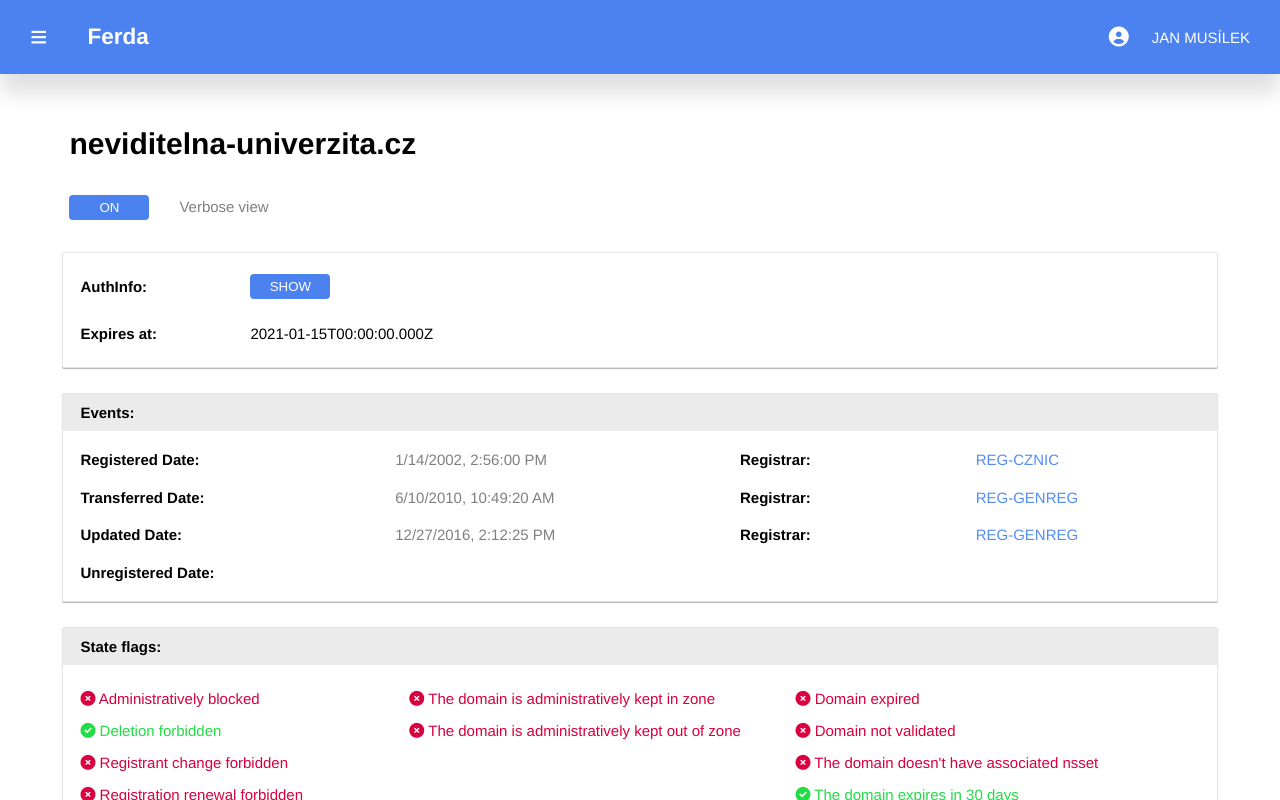
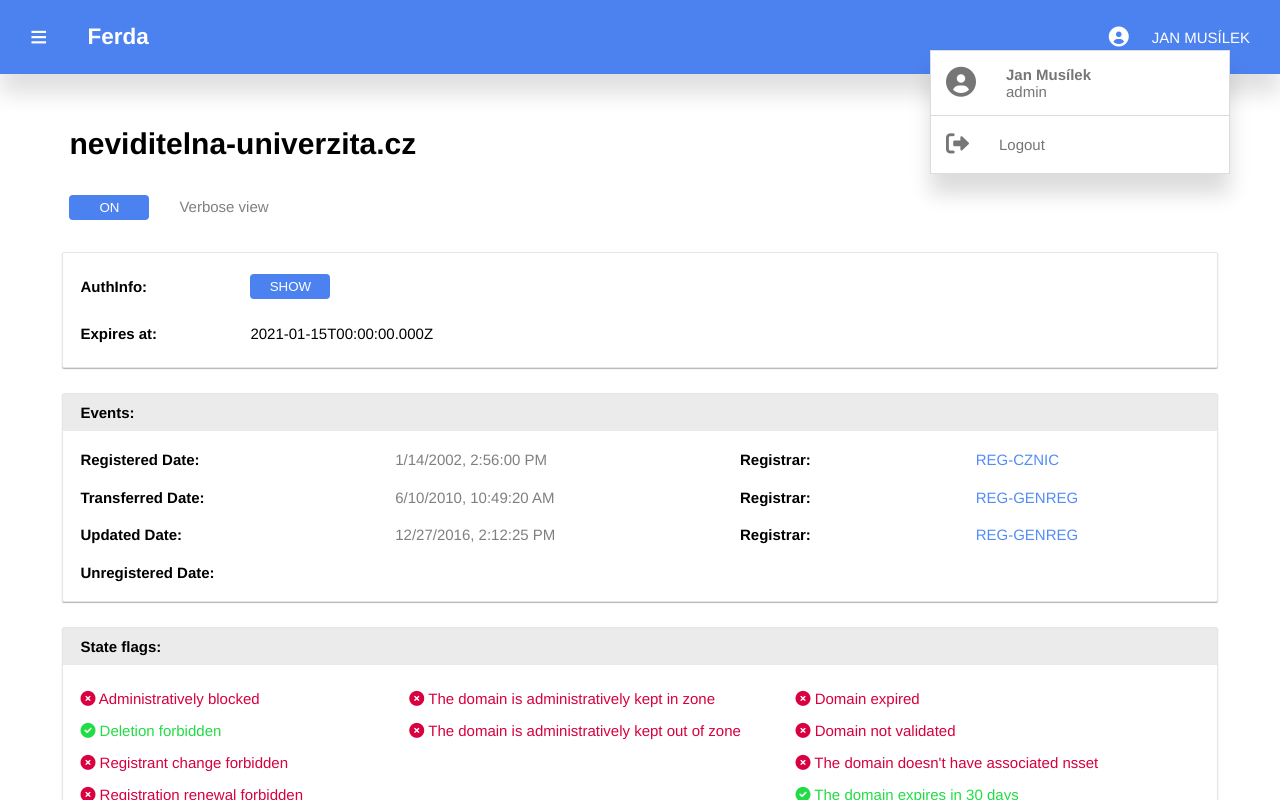
Before and after one commit to jamm3e3333/vue-task, a Vue app: page / in a window 1280 px wide. Both pictures are taken after a click on the element "JAN MUSÍLEK". Shown: the top 800 px of the page. Built offline with nearby package versions, Linux system fonts and the light colour scheme.

Commit message:
Add user card

```diff
--- a/src/App.vue
+++ b/src/App.vue
@@ -4,8 +4,13 @@
     @toggle-menu="toggleMenuHandler"
     @toggle-user="toggleUserHandler"
     headerName="Ferda"
-    userName="Jan Musílek"
+    :userName="userName"
   />
+  <DomainUser
+    v-if="toggleUser"
+    :userName="userName"
+    :userRole="userRole"
+   />
   <DomainNavBar v-if="toggleMenu" />
   <div :class="['info-wrapper', toggleMenu ? '' : 'toggle-menu']">
     <div class="info-left">
@@ -100,6 +105,7 @@ import DomainNSSet from './components/Set/DomainNSSet';
 import DomainAuthInfo from './components/AuthInfo/DomainAuthInfo';
 import DomainHead from './components/DomainHead';
 import DomainNavBar from './components/DomainNavBar';
+import DomainUser from './components/DomainUser';
 
 export default {
   name: 'App',
@@ -114,6 +120,7 @@ export default {
     DomainAuthInfo,
     DomainHead,
     DomainNavBar,
+    DomainUser,
   },
   data() {
     return {
@@ -123,6 +130,8 @@ export default {
       showSecret: true,
       toggleMenu: true,
       toggleUser: false,
+      userName: 'Jan Musílek',
+      userRole: 'admin',
     }
   },
   methods: {
--- a/src/components/DomainUser.vue
+++ b/src/components/DomainUser.vue
@@ -1,12 +1,22 @@
 <template>
     <div class="user-wrapper">
-
-        <div class="user-name">
-
+        <div class="user-name--wrapper">
+            <p class="user-icon">
+                <i class="fas fa-circle-user"></i>
+            </p>
+            <div class="user-credentials">
+                <p class="user-name--para">{{userName}}</p>
+                <p>{{userRole}}</p>
+            </div>
         </div>
-        <p class="user-logout">
-
-        </p>
+        <div class="user-logout--wrapper">
+            <p class="logout-icon">
+                <i class="fas fa-right-from-bracket"></i>
+            </p>
+            <p class="user-logout">
+                Logout
+            </p>
+        </div>
     </div>
 </template>
 
@@ -21,5 +31,75 @@ export default {
 </script>
 
 <style scoped>
+    p {
+        margin: 0;
+    }
+    .user-wrapper {
+        position: fixed;
+        top: 5rem;
+        right: 5rem;
+        z-index: 30;
+        background: white;
+        color: rgba(118, 118, 118, 1);
+        width: 30rem;
+        border: solid .17rem rgba(220, 220, 220, 1);
+        box-shadow: 0 2rem 2rem rgba(0, 0, 0, 0.14);
+        animation: userOpen 1s ease-out;
+    }
 
+    .user-name--wrapper,
+    .user-logout--wrapper {
+        display: flex;
+        align-items: center;
+        justify-content: flex-start;
+        gap: 3rem;
+        border-bottom: solid .17rem rgba(220, 220, 220, 1);
+        padding: 1.5rem;
+    }
+
+    .user-logout--wrapper {
+        border: none;
+    }
+
+    .user-icon {
+        font-size: 3rem;
+    }
+
+    .logout-icon {
+        font-size: 2.3rem;
+    }
+
+    .user-name--para {
+        font-weight: 700;
+    }
+
+    @keyframes userOpen {
+        0% {
+            transform: translateX(-2rem);
+            opacity: 0;
+        }
+        50% {
+            transform: translateX(1rem);
+            opacity: .6;
+        }
+        100% {
+            transform: none;
+            opacity: 1;
+        }
+    }
+
+    @keyframes userOpenFull {
+        0% {
+            transform: translateY(-2rem);
+            opacity: 0;
+        }
+        50% {
+            transform: translateY(1rem);
+            opacity: .6;
+        }
+        100% {
+            transform: none;
+            opacity: 1;
+        }
+    }
 </style>
```
